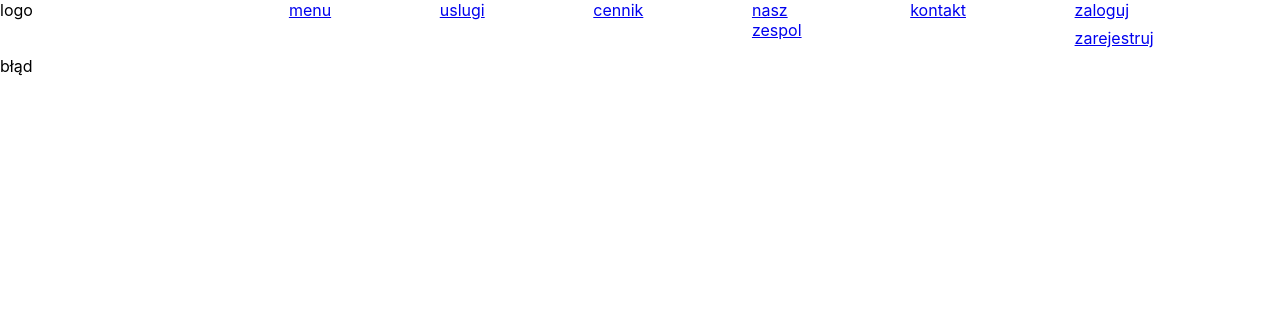
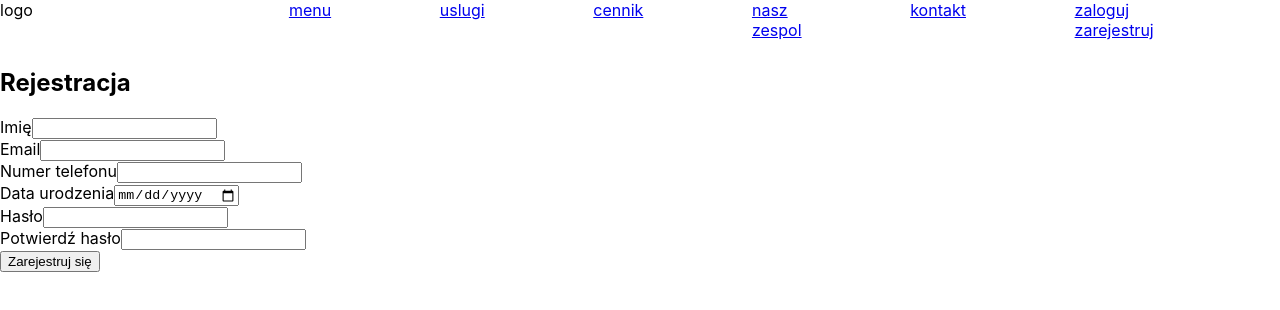
Before and after one commit to Karola879/cleopatra-frontend, a React (Create React App) app in the folder Cleopatra/cleopatra-app/: page /register in a window 1280 px wide. Before the commit this address led to /not-found. Shown: the top 310 px of the page. Built offline with nearby package versions, Linux system fonts and the light colour scheme; no server answers.

Commit message:
Added register, login, logout

```diff
--- /dev/null
+++ b/Cleopatra/cleopatra-app/src/Login/Login.tsx
@@ -0,0 +1,91 @@
+import React, { useState } from "react";
+import { useNavigate } from "react-router-dom"; // Import do przekierowania
+
+const Login: React.FC = () => {
+  const [formData, setFormData] = useState({
+    email: "",
+    password: "",
+  });
+  const [error, setError] = useState<string | null>(null);
+  const [success, setSuccess] = useState<string | null>(null);
+  const navigate = useNavigate(); // Hook do przekierowania
+
+  const handleChange = (e: React.ChangeEvent<HTMLInputElement>) => {
+    const { name, value } = e.target;
+    setFormData((prevData) => ({
+      ...prevData,
+      [name]: value
+    }));
+  };
+
+  const handleSubmit = async (e: React.FormEvent) => {
+    e.preventDefault();
+    setError(null);
+    setSuccess(null);
+
+    // Wysyłanie danych do API
+    try {
+      const response = await fetch("http://localhost:5227/api/account/login", {
+        method: "POST",
+        headers: {
+          "Content-Type": "application/json"
+        },
+        body: JSON.stringify(formData)
+      });
+
+      if (!response.ok) {
+        const errorData = await response.json();
+        throw new Error(errorData.message || "Login failed");
+      }
+
+      const data = await response.json();
+      setSuccess(data.message);
+
+      // Zapisanie tokena w localStorage lub innej formie
+      localStorage.setItem("token", data.token);
+      console.log(data.token);
+
+      // Po udanym logowaniu przekierowanie na stronę główną
+      window.location.href = '/';
+    } catch (err: any) {
+      setError(err.message);
+    }
+  };
+
+  return (
+    <div className="login-container">
+      <h2>Logowanie</h2>
+      {error && <div className="error-message">{error}</div>}
+      {success && <div className="success-message">{success}</div>}
+      <form onSubmit={handleSubmit}>
+        <div className="form-group">
+          <label htmlFor="email">Email</label>
+          <input
+            type="email"
+            id="email"
+            name="email"
+            value={formData.email}
+            onChange={handleChange}
+            required
+          />
+        </div>
+        <div className="form-group">
+          <label htmlFor="password">Hasło</label>
+          <input
+            type="password"
+            id="password"
+            name="password"
+            value={formData.password}
+            onChange={handleChange}
+            required
+          />
+        </div>
+        <button type="submit" className="btn-submit">
+          Zaloguj się
+        </button>
+      </form>
+    </div>
+  );
+};
+
+export default Login;
--- /dev/null
+++ b/Cleopatra/cleopatra-app/src/Login/Register.tsx
@@ -0,0 +1,161 @@
+import React, { useState } from "react";
+import { useNavigate } from "react-router-dom"; // Import do przekierowania
+
+const Register: React.FC = () => {
+  const [formData, setFormData] = useState({
+    name: "",
+    email: "",
+    phoneNumber: "",
+    dateOfBirth: "",
+    password: "",
+    confirmPassword: ""
+  });
+  const [error, setError] = useState<string | null>(null);
+  const [success, setSuccess] = useState<string | null>(null);
+  const navigate = useNavigate(); // Hook do przekierowania
+
+  const handleChange = (e: React.ChangeEvent<HTMLInputElement>) => {
+    const { name, value } = e.target;
+    setFormData((prevData) => ({
+      ...prevData,
+      [name]: value
+    }));
+  };
+
+  const validatePassword = (password: string): boolean => {
+    const passwordRegex = /^(?=.*[a-z])(?=.*[A-Z])(?=.*\d)(?=.*[!@#$%^&*(),.?":{}|<>])[A-Za-z\d!@#$%^&*(),.?":{}|<>]{6,}$/;
+    return passwordRegex.test(password);
+  };
+
+  const handleSubmit = async (e: React.FormEvent) => {
+    e.preventDefault();
+    setError(null);
+    setSuccess(null);
+
+    // Sprawdzamy, czy hasło spełnia wymagania
+    if (!validatePassword(formData.password)) {
+      setError(
+        "Hasło musi zawierać co najmniej 1 dużą literę, 1 małą literę, 1 cyfrę, 1 znak specjalny i mieć co najmniej 6 znaków."
+      );
+      return;
+    }
+
+    // Sprawdzamy, czy hasła się zgadzają
+    if (formData.password !== formData.confirmPassword) {
+      setError("Hasła nie są zgodne.");
+      return;
+    }
+
+    // Przygotowanie danych do wysłania
+    const payload = {
+      name: formData.name,
+      email: formData.email,
+      phoneNumber: formData.phoneNumber,
+      dateOfBirth: new Date(formData.dateOfBirth).toISOString().split("T")[0],
+      password: formData.password,
+      confirmPassword: formData.confirmPassword // Dodane pole
+    };
+
+    try {
+      const response = await fetch('http://localhost:5227/api/account/register', {
+        method: "POST",
+        headers: {
+          "Content-Type": "application/json"
+        },
+        body: JSON.stringify(payload) // Wysyłamy ConfirmPassword
+      });
+      console.log(payload);
+      if (!response.ok) {
+        const errorData = await response.json();
+        console.log("Błąd odpowiedzi:", errorData);
+      }
+
+      const data = await response.json();
+      setSuccess(data.message);
+      setTimeout(() => navigate("/login"), 2000);
+    } catch (err: any) {
+      setError(err.message);
+    }
+  };
+
+  return (
+    <div className="register-container">
+      <h2>Rejestracja</h2>
+      {error && <div className="error-message">{error}</div>}
+      {success && <div className="success-message">{success}</div>}
+      <form onSubmit={handleSubmit}>
+        <div className="form-group">
+          <label htmlFor="name">Imię</label>
+          <input
+            type="text"
+            id="name"
+            name="name"
+            value={formData.name}
+            onChange={handleChange}
+            required
+          />
+        </div>
+        <div className="form-group">
+          <label htmlFor="email">Email</label>
+          <input
+            type="email"
+            id="email"
+            name="email"
+            value={formData.email}
+            onChange={handleChange}
+            required
+          />
+        </div>
+        <div className="form-group">
+          <label htmlFor="phoneNumber">Numer telefonu</label>
+          <input
+            type="text"
+            id="phoneNumber"
+            name="phoneNumber"
+            value={formData.phoneNumber}
+            onChange={handleChange}
+            required
+          />
+        </div>
+        <div className="form-group">
+          <label htmlFor="dateOfBirth">Data urodzenia</label>
+          <input
+            type="date"
+            id="dateOfBirth"
+            name="dateOfBirth"
+            value={formData.dateOfBirth}
+            onChange={handleChange}
+            required
+          />
+        </div>
+        <div className="form-group">
+          <label htmlFor="password">Hasło</label>
+          <input
+            type="password"
+            id="password"
+            name="password"
+            value={formData.password}
+            onChange={handleChange}
+            required
+          />
+        </div>
+        <div className="form-group">
+          <label htmlFor="confirmPassword">Potwierdź hasło</label>
+          <input
+            type="password"
+            id="confirmPassword"
+            name="confirmPassword"
+            value={formData.confirmPassword}
+            onChange={handleChange}
+            required
+          />
+        </div>
+        <button type="submit" className="btn-submit">
+          Zarejestruj się
+        </button>
+      </form>
+    </div>
+  );
+};
+
+export default Register;
--- a/Cleopatra/cleopatra-app/src/Route/Routes.tsx
+++ b/Cleopatra/cleopatra-app/src/Route/Routes.tsx
@@ -7,6 +7,8 @@ import NewAppointment from '../Components/NewAppointment';
 import Team from '../Components/Team';
 import Contact from '../Components/ContactInfo';
 import HomePage from '../Components/HomePage';
+import Login from '../Login/Login';
+import Register from '../Login/Register';
 
 export const routes: RouteObject[] = [
   {
@@ -19,6 +21,8 @@ export const routes: RouteObject[] = [
       { path: 'newappointment/:serviceId', element: <NewAppointment /> },
       { path: 'team', element: <Team /> },
       { path: 'contact', element: <Contact /> },
+      { path: 'login', element: <Login /> },
+      { path: 'register', element: <Register /> },
       { path: 'not-found', element: <NotFound /> },
       { path: '*', element: <Navigate replace to='/not-found' /> },
     ],
--- a/Cleopatra/cleopatra-app/src/SiteElements/Header.tsx
+++ b/Cleopatra/cleopatra-app/src/SiteElements/Header.tsx
@@ -2,7 +2,13 @@ import React from "react";
 import { Link } from "react-router-dom"; // Import Link
 import './../Styles/HeaderStyle.css'; // Import stylów
 
+const token = localStorage.getItem('token');
+const handleLogout = () => {
+  localStorage.removeItem('token');
+  window.location.href = '/';
+};
 export default function Header() {
+
   return (
     <div className="header">
       <div className="logo">
@@ -24,13 +30,26 @@ export default function Header() {
         <div>
           <Link to="/contact">kontakt</Link>
         </div>
-        <div className="login">
+        <div className="profile">
+          {token ? (
+            <div>
+              <div>
+            <Link to="/profile">Profil</Link>
+          </div>
           <div>
+            <Link to="/" onClick={handleLogout}>Wyloguj</Link>
+          </div>
+            </div>
+          ) : (
+            <div>
+              <div>
             <Link to="/login">zaloguj</Link>
           </div>
           <div>
             <Link to="/register">zarejestruj</Link>
           </div>
+            </div>
+          )}
         </div>
       </div>
     </div>
--- a/Cleopatra/cleopatra-app/src/Styles/HeaderStyle.css
+++ b/Cleopatra/cleopatra-app/src/Styles/HeaderStyle.css
@@ -8,6 +8,6 @@
     gap: 30%;
 }
 
-.login > div {
+.profile > div {
     margin-bottom: 10%;
 }
```
Also changed, not shown: Cleopatra/cleopatra-app/src/Notes.txt.
